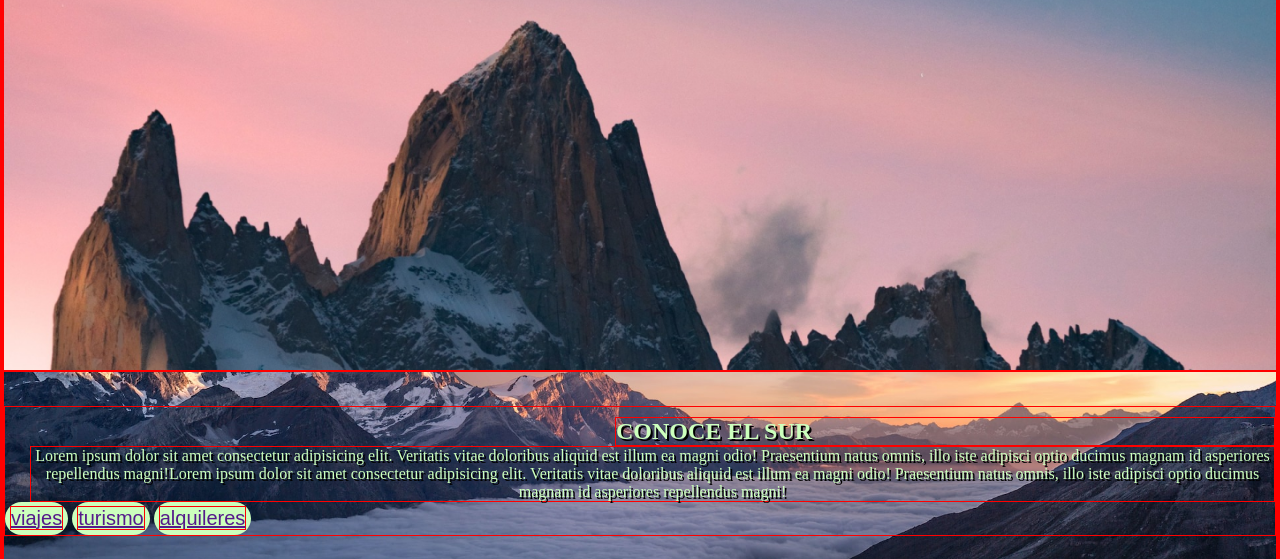
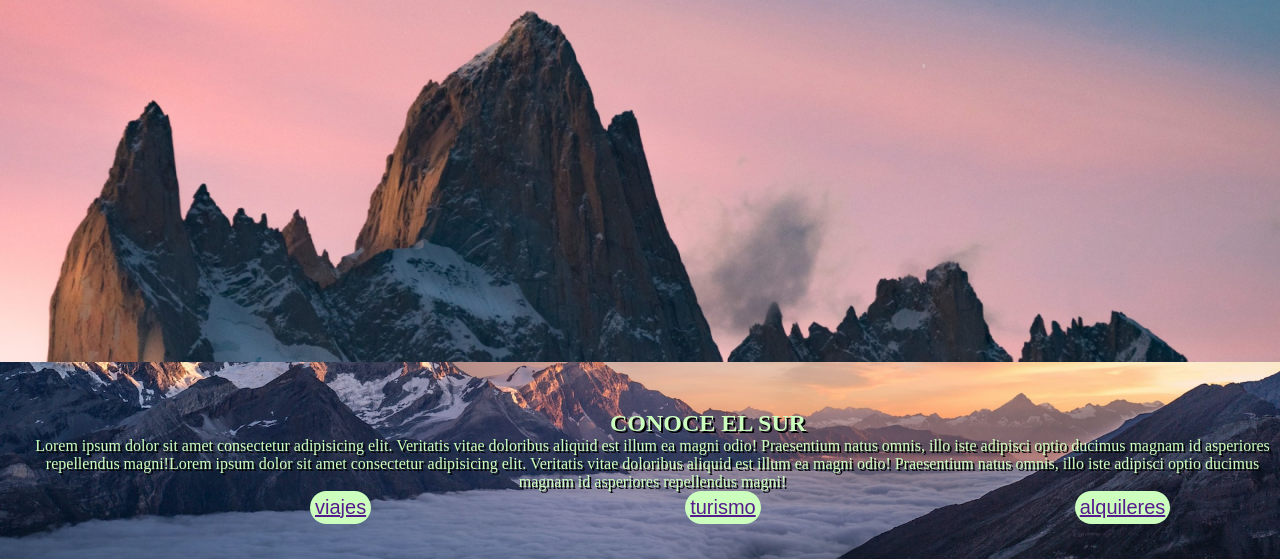
Before and after one commit to Ezequiel297/PROYECTO-PATAGONIA-MI-PROYECTO-MARIO-MARTINEZ, a plain HTML site: page index.html in a window 1280 px wide. Shown: the part 208-767 px from the top of the page. Drawn offline with Linux system fonts and the light colour scheme.

Commit message:
cambio en css

```diff
--- a/css/style.css
+++ b/css/style.css
@@ -2,12 +2,10 @@
     margin: 0;
     padding: 0;
     box-sizing: border-box;
-    border: 1px solid red;
-
     }
 
     body{
-        background-color: grey;
+
     }
 
 
@@ -89,7 +87,7 @@ text-shadow: 2px 2px black;
 }
 
 .sectionSecundaria div button{
-margin-left: 310    px;
+margin-left: 310px;
 padding: 5px 5px;
 border: none;
 border-radius: 30px;
```
